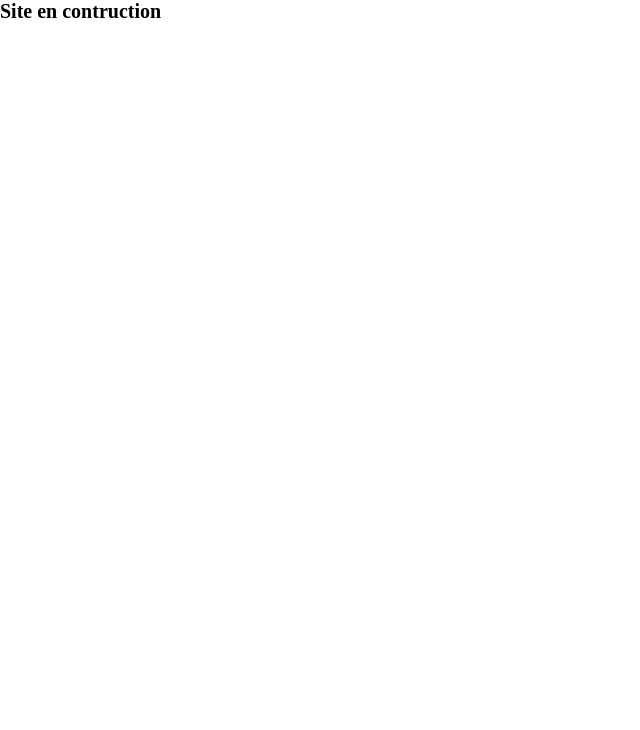
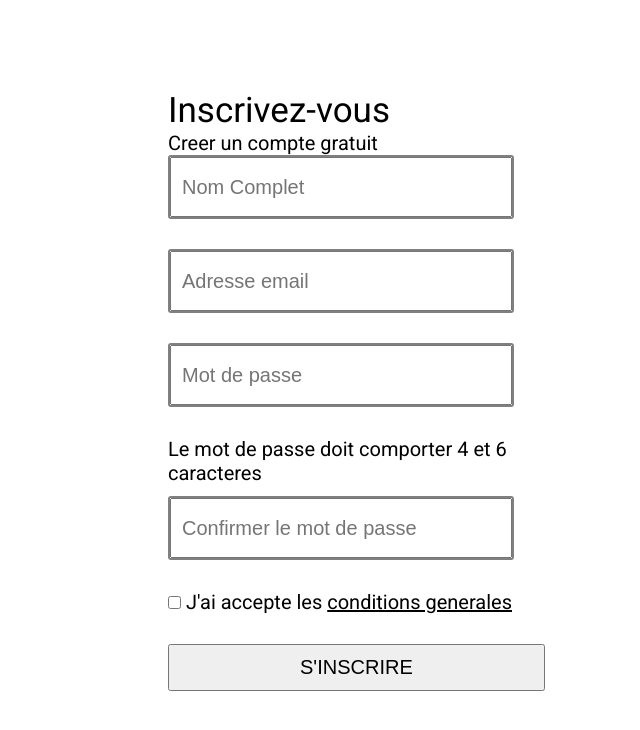
Before and after one commit to daydy225/Exo_test-integration, a plain HTML site: page index.html in a window 1280 px wide. Shown: the whole page, without its empty margins (0-640 px from the left). Drawn offline with Linux system fonts and the light colour scheme.

Commit message:
Nouvelle sauvegarde

```diff
--- a/index.html
+++ b/index.html
@@ -8,6 +8,64 @@
     <title>Test d'Interation</title>
   </head>
   <body>
-    <h1>Site en contruction</h1>
+    <div class="all-page">
+      <div class="icon"></div>
+      <section class="gauche">
+        <div class="form-group">
+          <h2>Inscrivez-vous</h2>
+          <p>Creer un compte gratuit</p>
+          <form action="">
+            <div class="single-input">
+              <label for="Nom-complet">
+                <input
+                  type="text"
+                  placeholder="Nom Complet"
+                  class="input-form"
+                />
+              </label>
+            </div>
+            <div class="single-input">
+              <label for="email">
+                <input
+                  type="email"
+                  placeholder="Adresse email"
+                  class="input-form"
+                />
+              </label>
+            </div>
+            <div class="single-input">
+              <label for="Motdepasse">
+                <input
+                  type="password"
+                  placeholder="Mot de passe"
+                  class="input-form"
+                />
+              </label>
+            </div>
+            <p class="nbr-car">
+              Le mot de passe doit comporter 4 et 6 caracteres
+            </p>
+            <br />
+            <div class="single-input">
+              <label for="Cmotdepasse">
+                <input
+                  type="password"
+                  placeholder="Confirmer le mot de passe"
+                  class="input-form"
+                />
+              </label>
+            </div>
+            <div class="input-box">
+              <label for="condition-generale">
+                <input type="checkbox" name="condition-generale" />
+                J'ai accepte les <u>conditions generales</u>
+              </label>
+            </div>
+            <div class="form-btn"><button class="btn">s'inscrire</button></div>
+          </form>
+        </div>
+      </section>
+      <section class="droite"></section>
+    </div>
   </body>
 </html>
--- a/style.css
+++ b/style.css
@@ -1,3 +1,5 @@
+@import url("https://fonts.googleapis.com/css2?family=Roboto:wght@300;400;500;700&display=swap");
+
 * {
   margin: 0;
   padding: 0;
@@ -8,4 +10,70 @@ html,
 body {
   height: 100vh;
   font-size: 10px; /*Font-size 10px = 1rem = 1em */
+  font-family: "Roboto", sans-serif;
 }
+
+div.all-page {
+  width: 80vw;
+  height: 100vh;
+  display: flex;
+  margin: 5rem auto;
+}
+
+section.gauche {
+  flex: 1 1 0;
+}
+section.droite {
+  flex: 1 1 0;
+}
+
+/*################################### SECTION GAUCHE ###################################*/
+div.form-group {
+  height: 80vh;
+  width: 100%;
+  padding: 4em 4em;
+}
+
+div.form-group h2 {
+  font-size: 3.5em;
+  font-weight: 400;
+}
+
+div.form-group p {
+  font-size: 2em;
+}
+
+div.single-input {
+  width: 80%;
+  min-height: 50px;
+  border: 2px solid #808080;
+  border-radius: 3px;
+  margin-bottom: 3rem;
+}
+.input-form {
+  width: 100%;
+  padding-left: 1rem;
+  height: 60px;
+  font-size: 2em;
+}
+
+div.input-box {
+  font-size: 2em;
+}
+
+div.form-btn {
+  margin-top: 3rem;
+}
+
+.btn {
+  padding: 1rem 13rem;
+  font-size: 2em;
+  text-align: center;
+  text-transform: uppercase;
+}
+
+section.droite {
+  background: url("Images/Image1.png") no-repeat;
+  background-size: cover;
+  height: 100vh;
+}
```
